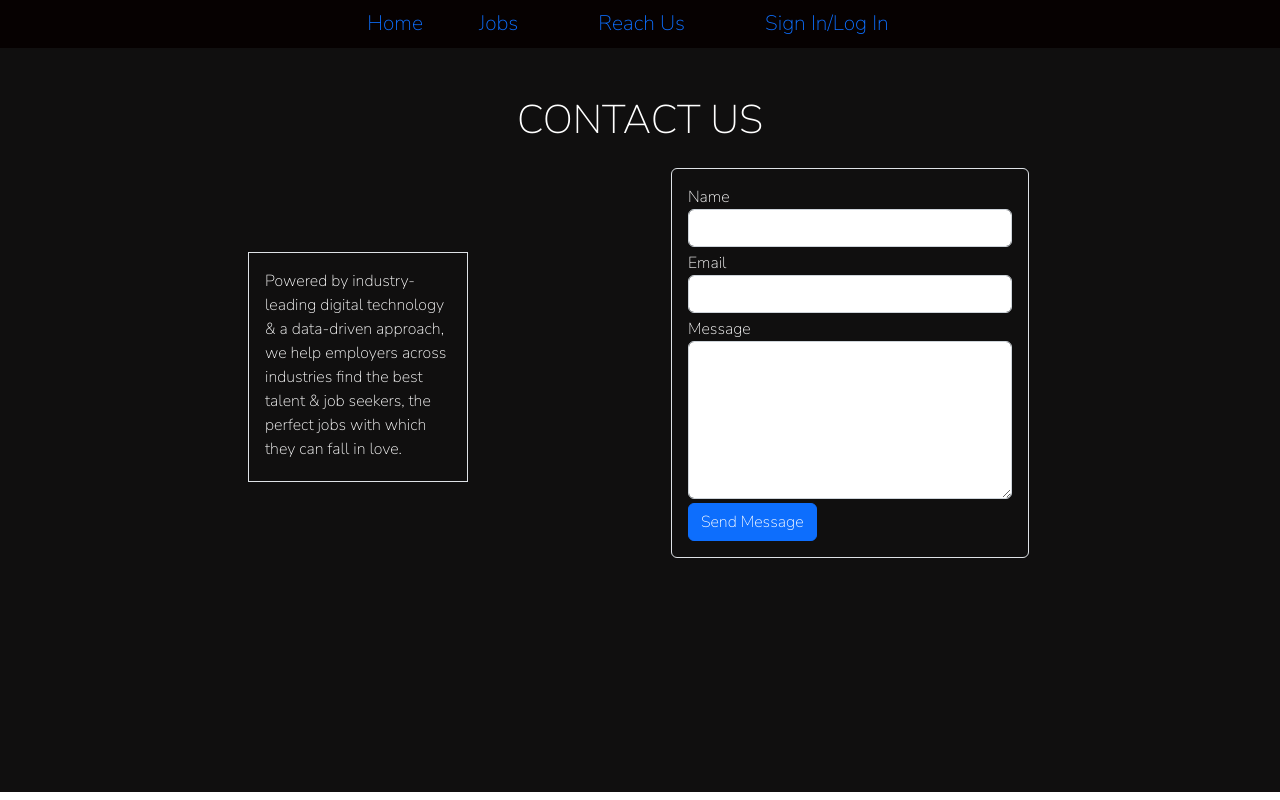
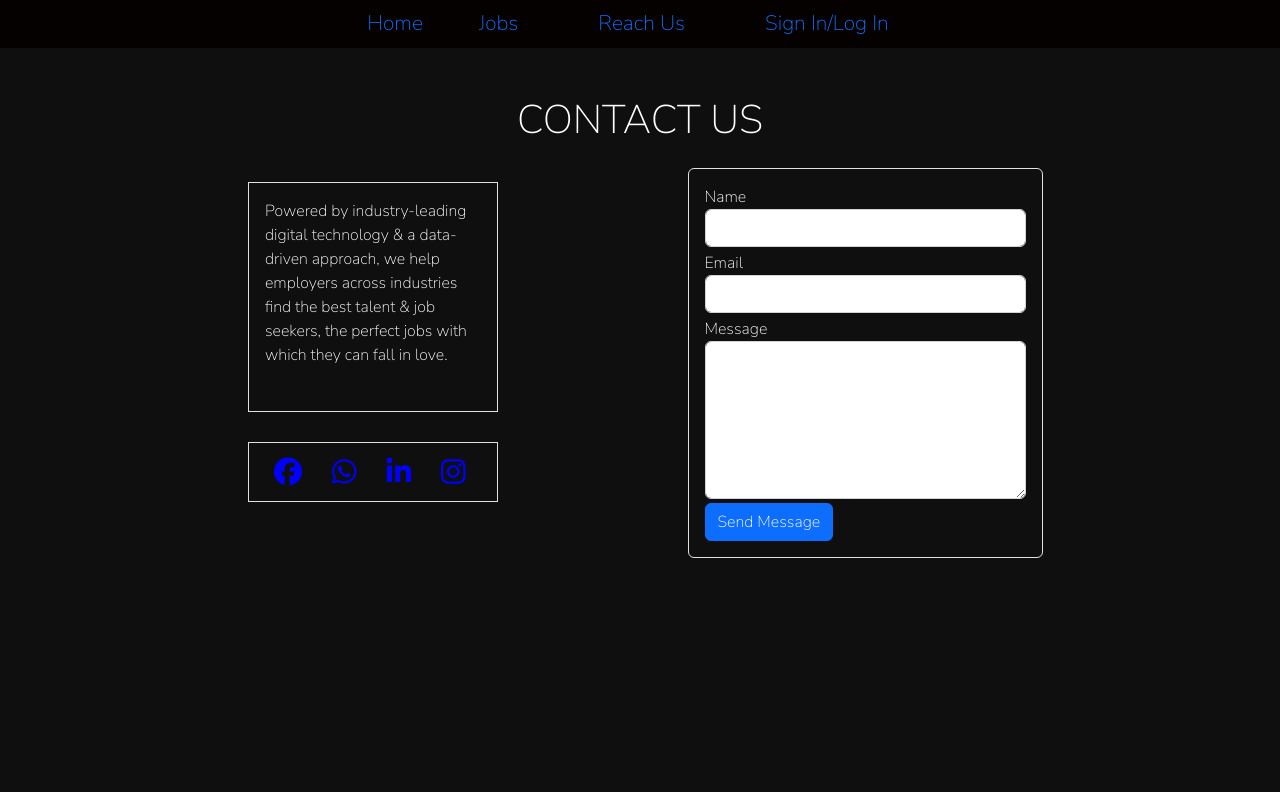
Before and after one commit to carreuky/Job-Portal, a React (Create React App) app: page /contactus in a window 1280 px wide. Built offline with nearby package versions, Linux system fonts and the light colour scheme; some icons are missing.

Commit message:
adding social media icons

```diff
--- a/package.json
+++ b/package.json
@@ -7,9 +7,12 @@
     "@testing-library/react": "^13.3.0",
     "@testing-library/user-event": "^13.5.0",
     "bootstrap": "^5.2.0",
+    "bootstrap-icons": "^1.9.1",
     "react": "^18.2.0",
     "react-bootstrap": "^2.4.0",
+    "react-bootstrap-icons": "^1.8.4",
     "react-dom": "^18.2.0",
+    "react-icons": "^4.4.0",
     "react-router-dom": "^5.2.0",
     "react-scripts": "5.0.1",
     "web-vitals": "^2.1.4"
--- a/public/index.html
+++ b/public/index.html
@@ -25,6 +25,8 @@
       Learn how to configure a non-root public URL by running `npm run build`.
     -->
     <title>Job Seekers</title>
+    <script src="https://kit.fontawesome.com/edfee8f41c.js" crossorigin="anonymous"></script>
+
   </head>
   <body>
     <noscript>You need to enable JavaScript to run this app.</noscript>
--- a/src/Components/Contacts/Contacts.css
+++ b/src/Components/Contacts/Contacts.css
@@ -21,9 +21,24 @@ display: flex;
     width: 250px;
     height: 230px;
     margin-left: 200px;
-    margin-top: 100px;
+    margin-top: 30px;
 }
 .Form{
     background-color: rgb(16, 15, 15);
 
 }
+.socials{
+    margin-top: 30px;
+    width: 250px;
+    margin-left: 200px;
+    padding-left: 10px;
+
+}
+.socials .fab{
+    color:blue;
+    padding:15px;
+    font-size: 28px;
+}
+.socials .fab:hover{
+    transform: scale(1.5);
+}
--- a/src/Components/Contacts/Contacts.js
+++ b/src/Components/Contacts/Contacts.js
@@ -1,12 +1,13 @@
 import React from 'react'
 import "./Contacts.css";
+
+
 
 
 export default function Contacts() {
 
 const Contact=
 <div class="content py-3 w-75 text-white ">
-<div class="container ">
 	<div class="row">
 		  <div class="col-md-6 offset-md-3">
                     <div class="Form card border">
@@ -39,17 +40,24 @@ const Contact=
                 </div>
 	</div>
 </div>
-</div>
   return (
     <div className='Contacts p-5'>
       <div className='center  '><h1>CONTACT US</h1></div>
       <div className='Flex'>
+    <div>
       <div className='border mine w-70 p-3'>
         <p className='center '>Powered by industry-leading digital technology & a data-driven approach, we help employers across industries find the
           best talent & job seekers, the perfect jobs with which they can fall in love.</p>
-
+      </div>
+      <div className='border socials'>
+      <i class="fab fa-facebook"></i>
+      <i class="fab fa-whatsapp"></i>
+      <i class="fab fa-linkedin-in"></i>
+      <i class="fab fa-instagram"></i>
+      </div>
       </div>
       {Contact}
+
       </div>
 
     </div>
--- a/src/Components/Home/Home.css
+++ b/src/Components/Home/Home.css
@@ -2,7 +2,7 @@
 .Home{
     /* background: linear-gradient(rgba(0,0,0,5),rgba(0,0,0,5)); */
     background-image:url('../../../public/images/homebackground.jpg') ;
-    height: 94vh;
+    height: 95vh;
     background-size: cover;
     background-position: center;
     /* filter: blur(0.5px); */
--- a/src/Components/Jobs/Jobs.js
+++ b/src/Components/Jobs/Jobs.js
@@ -1,7 +1,8 @@
 import React from 'react'
-
 export default function Jobs() {
   return (
-    <div>Jobs</div>
+    <div>Jobs
+<i class="fa-brands fa-facebook"></i>
+    </div>
   )
 }
```
Also changed, not shown: 1 other file (tests, documents, lock files or other folders).
